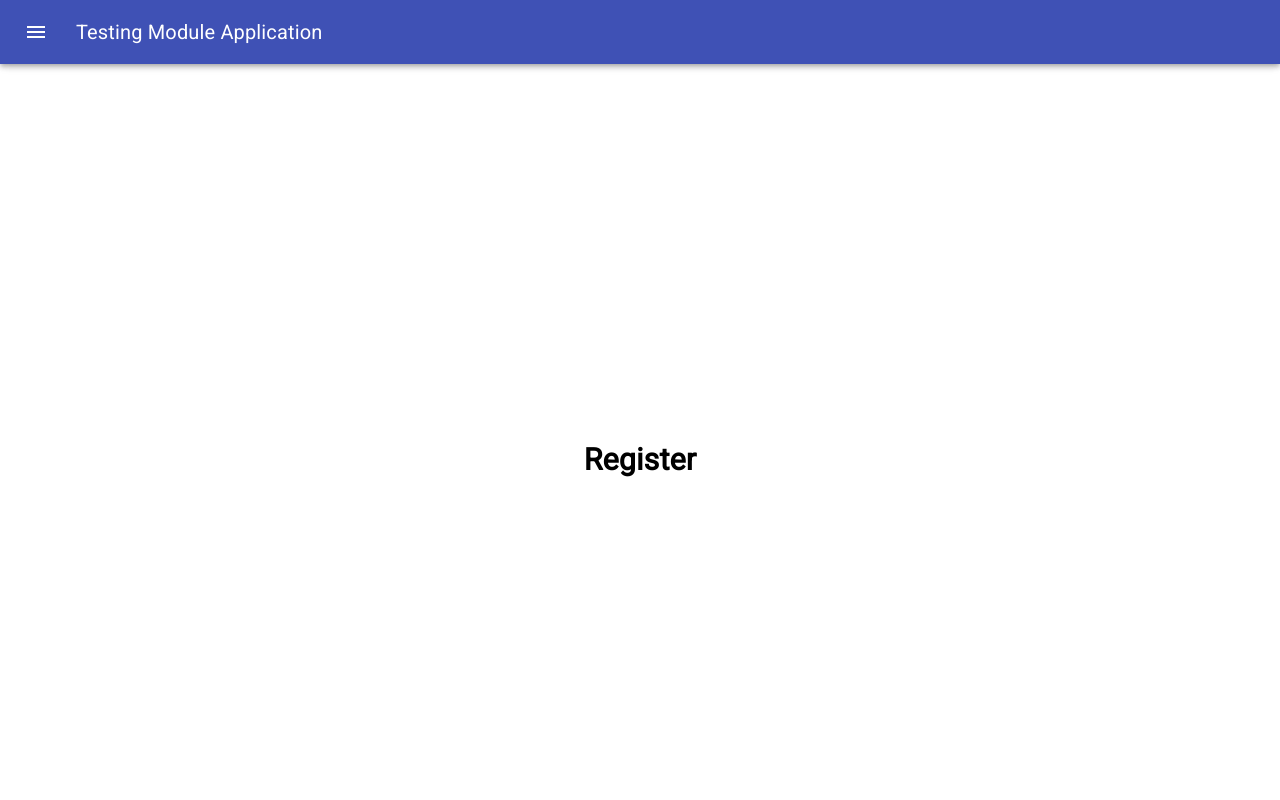
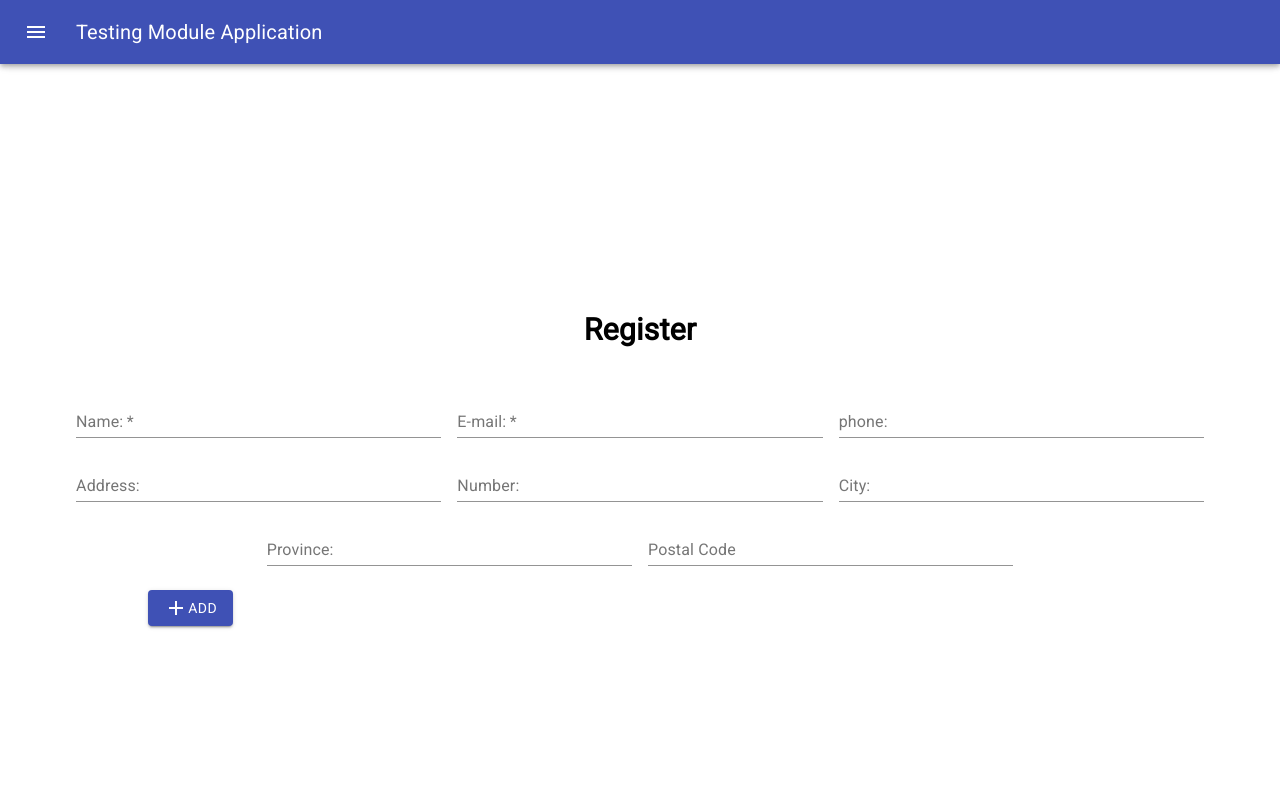
Before and after one commit to ivamgf/Tests-module-app-V2, a React (Create React App) app in the folder testing-module-app/: page /register in a window 1280 px wide. Shown: the top 800 px of the page. Built offline with nearby package versions, Linux system fonts and the light colour scheme.

Commit message:
New_screen-register

```diff
--- /dev/null
+++ b/testing-module-app/src/components/form/Form.js
@@ -0,0 +1,32 @@
+import React from 'react';
+import { makeStyles } from '@material-ui/core/styles';
+import TextField from '@material-ui/core/TextField';
+import './form.css';
+import RegisterBtn from '../../components/registerBtn/RegisterBtn';
+
+const useStyles = makeStyles((theme) => ({
+  root: {
+    '& > *': {
+      margin: theme.spacing(1),
+      width: '25ch',
+    },
+  },
+}));
+
+export default function BasicTextFields() {
+  const classes = useStyles();
+
+  return (
+    <form className={classes.root} noValidate autoComplete="off">
+      <TextField required id="standard-name" label="Name:" />
+      <TextField required id="standard-email" label="E-mail:" type="email" />
+      <TextField id="standard-phone" label="phone:" />
+      <TextField id="standard-address" label="Address:" />
+      <TextField id="standard-number" label="Number:" type="number" />
+      <TextField id="standard-city" label="City:" />
+      <TextField id="standard-province" label="Province:" />
+      <TextField id="standard-postalcode" label="Postal Code" />
+      <RegisterBtn />
+    </form>
+  );
+}
--- /dev/null
+++ b/testing-module-app/src/components/registerBtn/RegisterBtn.js
@@ -0,0 +1,25 @@
+import React from 'react';
+import { makeStyles } from '@material-ui/core/styles';
+import Button from '@material-ui/core/Button';
+import AddIcon from '@material-ui/icons/Add';
+import './register.css';
+
+const useStyles = makeStyles((theme) => ({
+  root: {
+    '& > *': {
+      margin: theme.spacing(1),
+    },
+  },
+}));
+
+export default function ContainedButtons() {
+  const classes = useStyles();
+
+  return (
+    <div className={classes.root}>
+      <Button variant="contained" color="primary">
+        <AddIcon />Add
+      </Button>
+    </div>
+  );
+}
--- a/testing-module-app/src/pages/register/Register.js
+++ b/testing-module-app/src/pages/register/Register.js
@@ -1,13 +1,14 @@
 import React, { Component } from 'react';
 import './register-style.css';
 import '../../App.css';
+import Form from'../../components/form/Form';
 
 export default class Register extends Component {
     render() {
         return (
             <article className="App-article">
                 <h3 className="styleTitle">Register</h3>
-
+                <Form />
             </article>
         )
     }
```
Also changed, not shown: testing-module-app/src/components/form/form.css (added), testing-module-app/src/components/registerBtn/register.css (added), testing-module-app/src/pages/register/register-style.css (line endings or trailing spaces).
